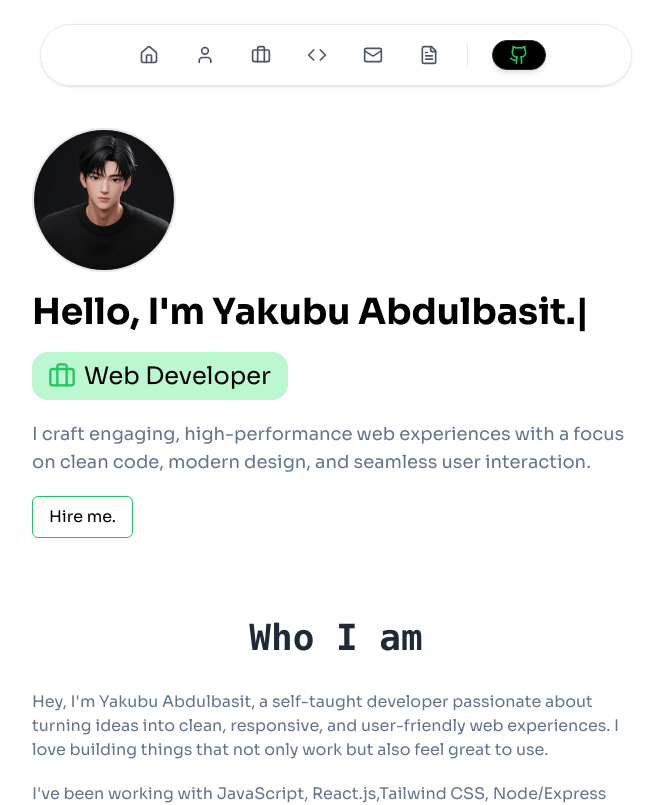
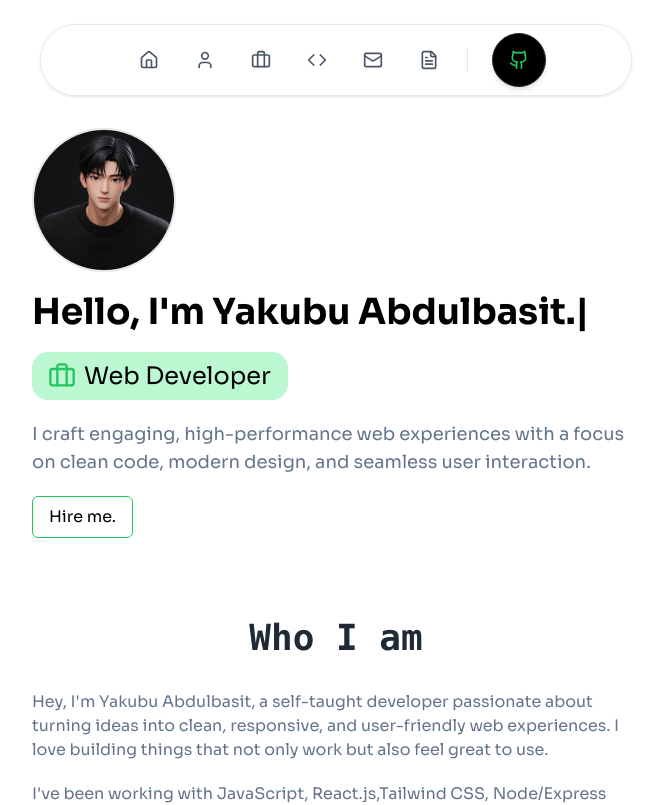
Before and after one commit to zayn-tech-info/me, a React (Vite) app: page / in a window 1280 px wide. Shown: the top 805 px of the page, without its empty margins (304-967 px from the left). Built offline with nearby package versions, Linux system fonts and the light colour scheme.

Commit message:
Update Navbar styling for improved layout and spacing

```diff
--- a/src/components/Navbar.jsx
+++ b/src/components/Navbar.jsx
@@ -37,7 +37,7 @@ const Navbar = () => {
       href="https://github.com/zayn-tech-info"
       target="_blank"
       rel="noopener noreferrer"
-      className="bg-black text-white rounded-full px-4 py-1 font-medium shadow-md border border-gray-800 hover:bg-gray-900 hover:scale-105 hover:shadow-lg transition-all duration-300 ease-in-out flex items-center justify-center text-sm"
+      className="bg-black text-white rounded-full px-4 py-4 font-medium shadow-md border border-gray-800 hover:bg-gray-900 hover:scale-105 hover:shadow-lg transition-all duration-300 ease-in-out flex items-center justify-center text-sm"
       style={{ minWidth: "44px" }}
       aria-label="GitHub"
     >
@@ -47,9 +47,9 @@ const Navbar = () => {
 
   return (
     <div className="w-full flex justify-center">
-      <nav className="relative flex items-center bg-white border border-gray-200 shadow rounded-full px-6 sm:px-8 py-2 w-full max-w-4xl fall-in overflow-x-auto whitespace-nowrap">
+      <nav className="relative flex items-center bg-white border border-gray-200 shadow rounded-full px-5 sm:px-4 py-2 w-full max-w-5xl fall-in overflow-x-auto whitespace-nowrap">
         <div className="flex items-center justify-center w-full">
-          <div className="flex items-center justify-center space-x-1 sm:space-x-3">
+          <div className="flex items-center justify-center space-x-6 sm:space-x-3">
             {navItems.map(({ href, icon, label, external, download }) => (
               <a
                 key={label}
```
